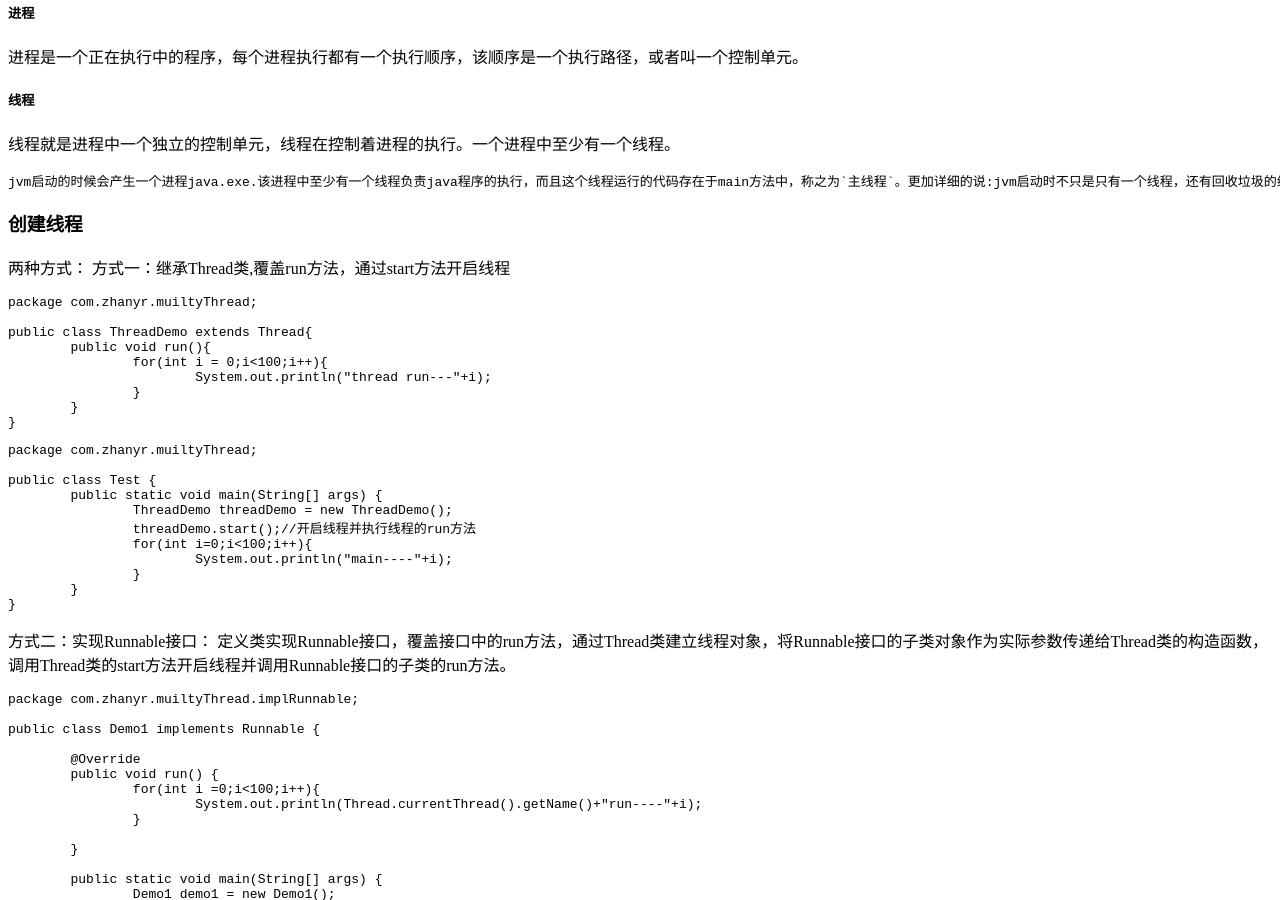
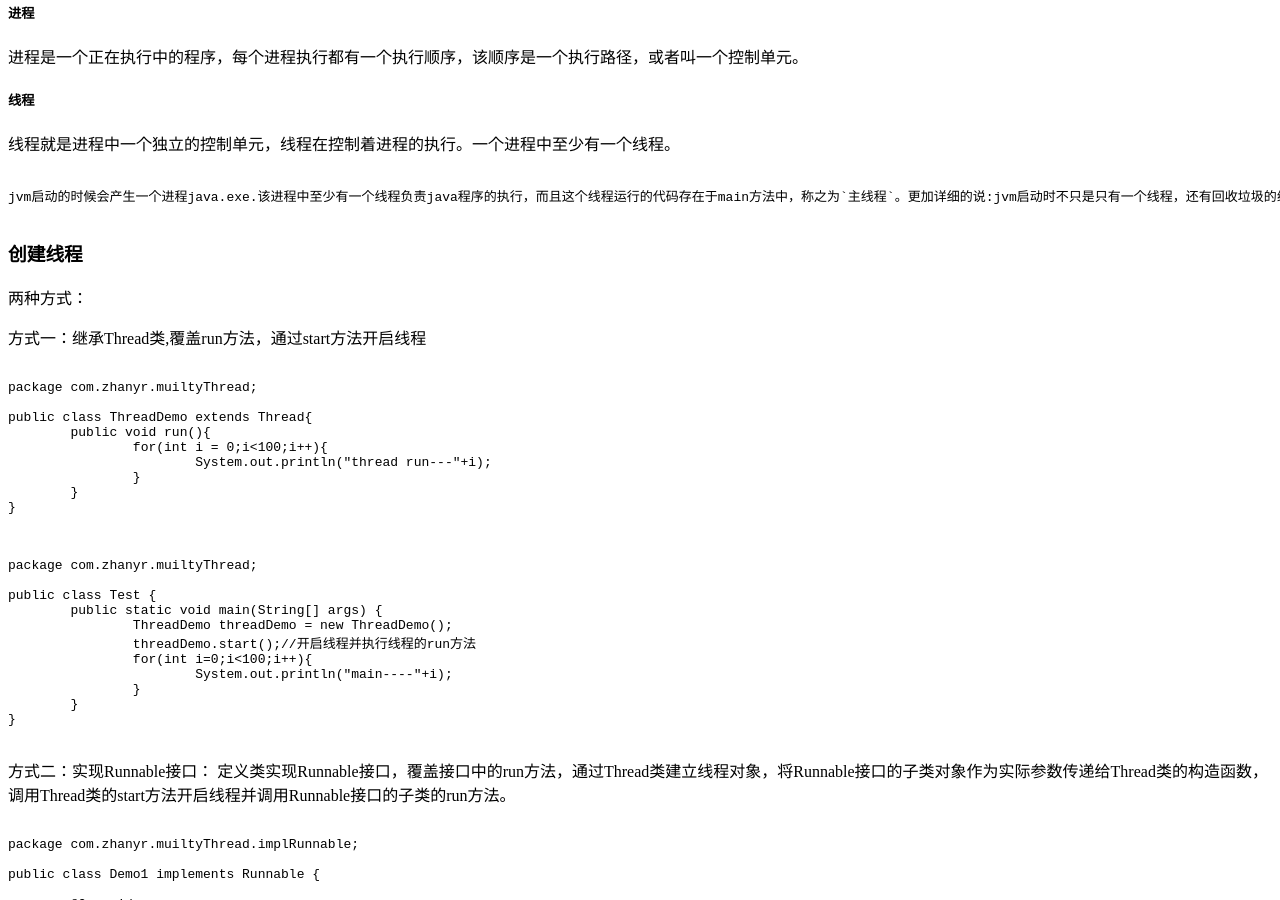
Before and after one commit to zhanyr/zhanyr.github.io, a Jekyll site: the page built from _posts/2015-9-15-muilti_threading_1.md, in a window 1280 px wide and 900 px high, scrolled down 339 px. Built offline with Jekyll 4.4.1, drawn with Linux system fonts in a browser that asks for light colours; nearby versions of some CDN libraries; library files that are not in the unit come from our copies; comment, search, counter and statistics services are not loaded.

Commit message:
多线程1

````diff
--- a/_posts/2015-9-15-muilti_threading_1.md
+++ b/_posts/2015-9-15-muilti_threading_1.md
@@ -12,17 +12,27 @@ tags: [multithread, java]
 ###进程与线程
 
 #####进程
+
 进程是一个正在执行中的程序，每个进程执行都有一个执行顺序，该顺序是一个执行路径，或者叫一个控制单元。
+
 #####线程
+
 线程就是进程中一个独立的控制单元，线程在控制着进程的执行。一个进程中至少有一个线程。
 
-	jvm启动的时候会产生一个进程java.exe.该进程中至少有一个线程负责java程序的执行，而且这个线程运行的代码存在于main方法中，称之为`主线程`。更加详细的说:jvm启动时不只是只有一个线程，还有回收垃圾的线程。
+```
+
+jvm启动的时候会产生一个进程java.exe.该进程中至少有一个线程负责java程序的执行，而且这个线程运行的代码存在于main方法中，称之为`主线程`。更加详细的说:jvm启动时不只是只有一个线程，还有回收垃圾的线程。
+
+```
 
 ###创建线程
+
 两种方式：
+
 方式一：继承Thread类,覆盖run方法，通过start方法开启线程
 
 ```
+
 package com.zhanyr.muiltyThread;
 
 public class ThreadDemo extends Thread{
@@ -32,9 +42,11 @@ public class ThreadDemo extends Thread{
 		}
 	}
 }
+
 ```
 
 ```
+
 package com.zhanyr.muiltyThread;
 
 public class Test {
@@ -46,12 +58,14 @@ public class Test {
 		}
 	}
 }
+
 ```
 
 方式二：实现Runnable接口：
 定义类实现Runnable接口，覆盖接口中的run方法，通过Thread类建立线程对象，将Runnable接口的子类对象作为实际参数传递给Thread类的构造函数，调用Thread类的start方法开启线程并调用Runnable接口的子类的run方法。
 
 ```
+
 package com.zhanyr.muiltyThread.implRunnable;
 
 public class Demo1 implements Runnable {
@@ -73,17 +87,21 @@ public class Demo1 implements Runnable {
 	}
 }
 
+
 ```
 
 
 ```
+
 Thread t = new Thread(SomeClass);
 //之所以将实现Runnable接口的子类对象传递给Thread的构造函数，是因为，自定义的run方法属于定义的类，要用start启动线程，让线程运行run方法，就必须明确该run方法所属对象
+
 ```
 
 
 
 ###线程状态
+
 ![线程状态图](https://github.com/zhanyr/zhanyr.github.io/raw/master/_images/threadStatus.png)
 
 ###线程安全问题
@@ -97,9 +115,11 @@ Thread t = new Thread(SomeClass);
 java中的解决方式：`同步代码块`
 
 ```
+
 synchronized(对象){
 	需要被同步的代码
 }
+
 ```
 
 `对象相当于锁` 持有锁的线程可以在同步中执行，没有持有锁的线程即使获得了cpu得执行权，也进不去，因为没有获取锁
````
